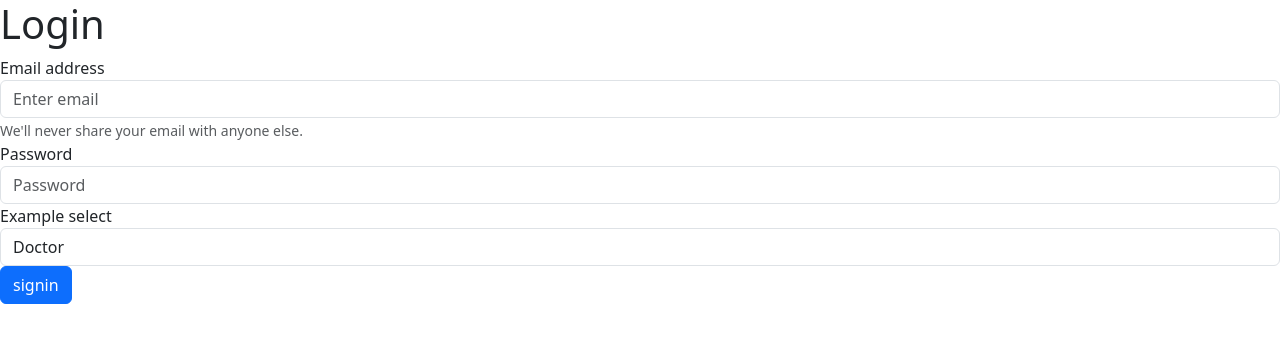
After one commit to caballo-domestico/joy-bot, a Flask app: page /signin in a window 1280 px wide. The commit adds this page. Shown: the top 343 px of the page. Run offline with Flask 2, Linux system fonts and the light colour scheme; some libraries are stand-ins or nearby versions.

Commit message:
login deploy 01

```diff
--- a/frontend/webserver/app.py
+++ b/frontend/webserver/app.py
@@ -1,9 +1,11 @@
-from flask import Flask, render_template, request, flash, send_file
+from crypt import methods
+import email
+from flask import Flask, render_template, request, flash, send_file, redirect
 import os
 from werkzeug.utils import secure_filename
 import boto3
 from botocore.config import Config
-from dao import PrescriptionsDao, PrescriptionBean
+from webserver.dao import PrescriptionsDao, PrescriptionBean, RegistrationBean, RegistrationDao
 from tempfile import TemporaryFile
 from urllib.parse import quote_plus
 from flask_bootstrap import Bootstrap5
@@ -22,29 +24,21 @@ PUBLISHER = Publisher()
 
 @app.route('/', methods=('GET', 'POST'))
 def index():
-    dynamodb = boto3.resource('dynamodb')
-    table = dynamodb.Table('analisi')
-
-    if request.method == 'POST':
-        title = request.form['title']
-        content = request.form['content']
-
-        if not title:
-            flash('Title is required!')
-        elif not content:
-            flash('Content is required!')
-        else:
-            table.put_item(
-            Item={
-                    'cf': title,
-                    'tipologia': content,
-                }
-            )
     return render_template('index.html')
 
 def allowed_file(filename):
     return '.' in filename and \
            filename.rsplit('.', 1)[1].lower() in ALLOWED_EXTENSIONS
+
+@app.route('/signin', methods=('GET', 'POST'))
+def signin():
+    if request.method == 'POST':
+        email = request.form.get("umail")
+        password = request.form.get("upass")
+        user_type = request.form.get("utype")
+        registrationDao = RegistrationDao()
+        registrationDao.registerUser(registrationBean=RegistrationBean(email=email, password=password, user_type=user_type))
+    return render_template('signin.html')
 
 @app.route('/upload-prescription', methods=('GET', 'POST'))
 def upload_prescription():
--- a/frontend/webserver/pub.py
+++ b/frontend/webserver/pub.py
@@ -1,4 +1,5 @@
 from kafka import KafkaProducer
+from enum import Enum
 
 KAFKA_ADDR = 'kafka:9092'
 
--- a/frontend/webserver/templates/index.html
+++ b/frontend/webserver/templates/index.html
@@ -20,17 +20,17 @@
     <div class="col-sm-4">
       <h3>Carica la tua prescrisione</h3>
       <p>Posto per caricare la tua prescrizione</p>
-      <a class="btn btn-primary" href="#" role="button">Upload</a>
+      <a class="btn btn-primary" href="/upload-prescriptions" role="button">Upload</a>
     </div>
     <div class="col-sm-4">
       <h3>Vedi le tue prescrizioni</h3>
       <p>Posto per vedere le tue prescrizioni</p>
-      <a class="btn btn-primary" href="#" role="button">Get List</a>
+      <a class="btn btn-primary" href="/list-prescriptions" role="button">Get List</a>
     </div>
     <div class="col-sm-4">
       <h3>Viasualizza una prescrizione</h3>
       <p>Posto per visualizzare una prescrizione</p>
-      <a class="btn btn-primary" href="#" role="button">View</a>
+      <a class="btn btn-primary" href="/signin" role="button">View</a>
     </div>
   </div>
 </div>
--- /dev/null
+++ b/frontend/webserver/templates/signin.html
@@ -0,0 +1,29 @@
+{% extends "base.html" %}
+{% block head %}
+{{ super() }}
+<title>Login</title>
+{% endblock %}
+{% block content %}
+{{ super() }}
+    <h1>Login</h1>
+    <form action='{{ url_for("signin")}}' method="post">
+      <div class="form-group">
+        <label for="exampleInputEmail1">Email address</label>
+        <input type="email" class="form-control" id="email" name="umail" aria-describedby="emailHelp" placeholder="Enter email">
+        <small id="emailHelp" class="form-text text-muted">We'll never share your email with anyone else.</small>
+      </div>
+      <div class="form-group">
+        <label for="exampleInputPassword1">Password</label>
+        <input type="password" class="form-control" id="password" name="upass" placeholder="Password">
+      </div>
+      <div class="form-group">
+        <label for="exampleFormControlSelect1">Example select</label>
+        <select class="form-control" id="user_type" name="utype">
+          <option>Doctor</option>
+          <option>Patient</option>
+        </select>
+      </div>
+      <input type=submit class="btn btn-primary" value=signin>
+    </form>
+
+{% endblock %}
```
Also changed, not shown: frontend/webserver/dao.py (+22 -0 lines), 3 other files.
